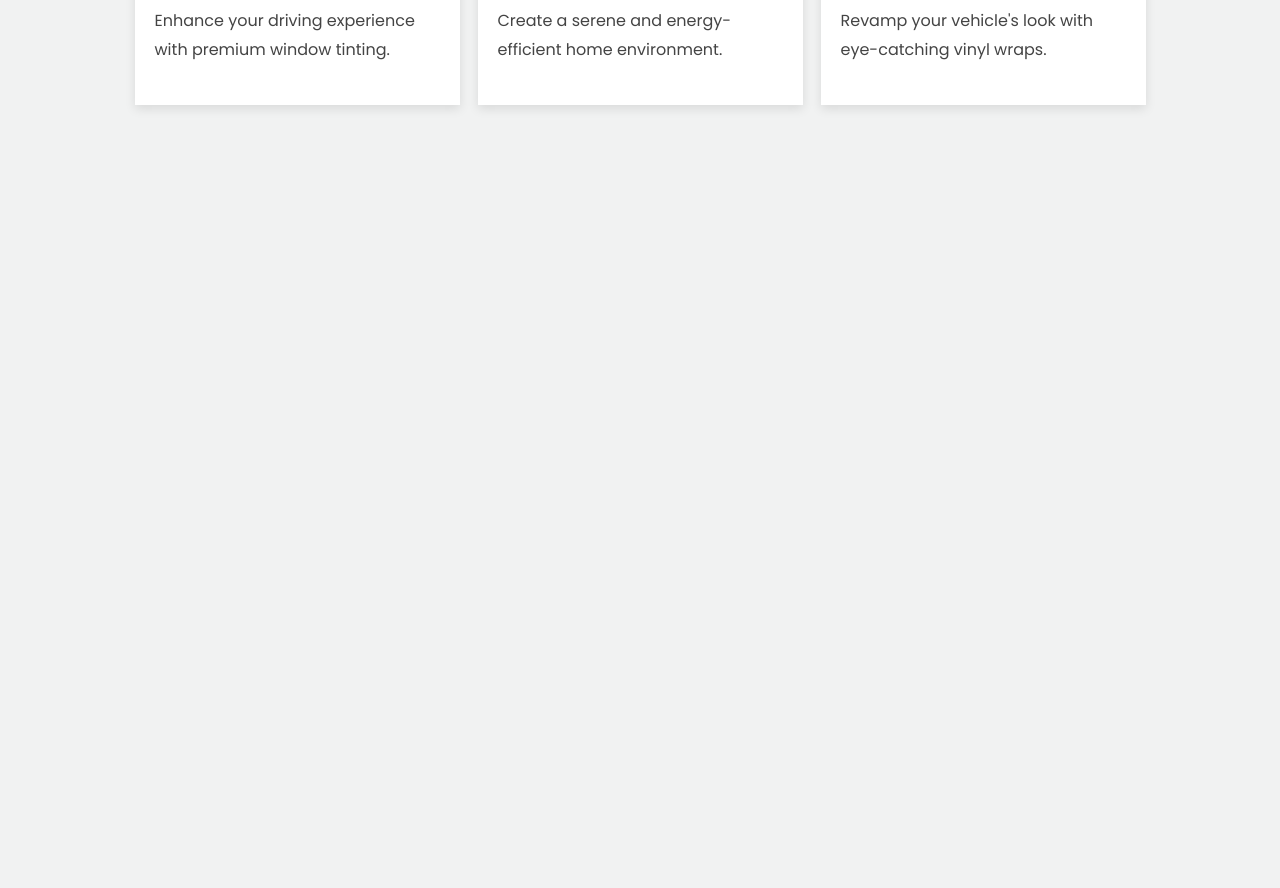
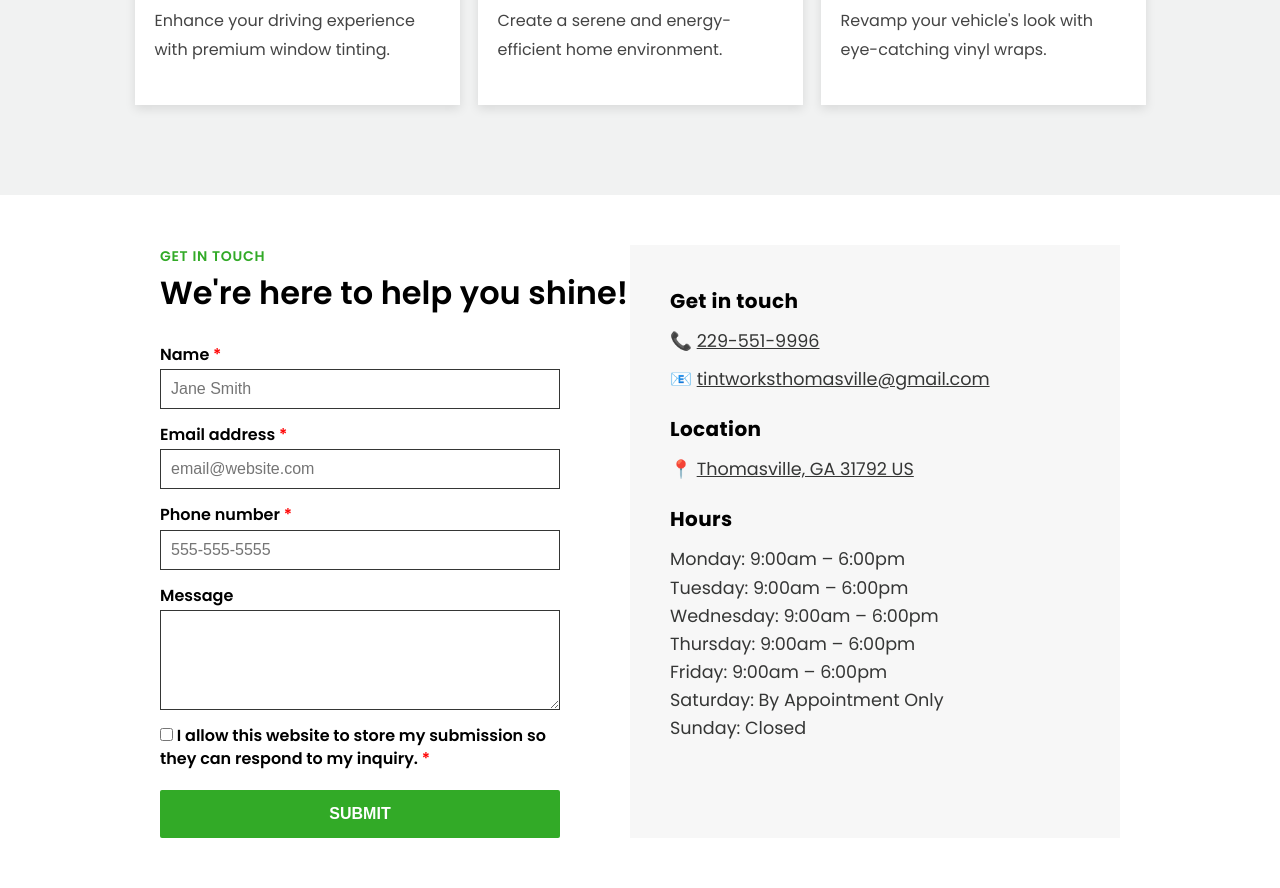
Before and after one commit to josepahtkinson/tintworks-website, a plain HTML site: page index.html in a window 1280 px wide. Shown: the part 1847-2735 px from the top of the page. Before the commit the page ends 2042 px from the top, so only its background shows below. Drawn offline with Linux system fonts and the light colour scheme.

Commit message:
Finalized desktop design

```diff
--- a/index.html
+++ b/index.html
@@ -17,7 +17,7 @@
       <a href="#home" class="sectionAnchor" onclick="smoothScroll('#home'); return false;">Home</a>
       <a href="#about" class="sectionAnchor" onclick="smoothScroll('#about'); return false;">About</a>
       <a href="#services" class="sectionAnchor" onclick="smoothScroll('#services'); return false;">Services</a>
-      <a href="#contact" class="contact-btn">CONTACT</a>
+      <a href="#contact" class="contact-btn" onclick="smoothScroll('#contact'); return false;">CONTACT</a>
     </nav>
   </header>
 
@@ -107,6 +107,56 @@
   </div>
 </section>
 
+<section id="contact" class="contact-page">
+  <div class="contact-form-container">
+    <h3 class="highlight">GET IN TOUCH</h3>
+    <h1>We're here to help you shine!</h1>
+
+    <!-- Form -->
+    <form action="https://formspree.io/f/mwpkggqd" method="POST">
+      <label for="name">Name <span class="required">*</span></label>
+      <input type="text" id="name" name="name" placeholder="Jane Smith" required>
+
+      <label for="email">Email address <span class="required">*</span></label>
+      <input type="email" id="email" name="email" placeholder="email@website.com" required>
+
+      <label for="phone">Phone number <span class="required">*</span></label>
+      <input type="tel" id="phone" name="phone" placeholder="555-555-5555" required>
+
+      <label for="message">Message</label>
+      <textarea id="message" name="message"></textarea>
+
+      <label>
+        <input type="checkbox" name="consent" required>
+        I allow this website to store my submission so they can respond to my inquiry. <span class="required">*</span>
+      </label>
+
+      <button type="submit" class="submit-button">SUBMIT</button>
+    </form>
+  </div>
+
+  <!-- Contact Details -->
+  <div class="contact-details">
+    <h3>Get in touch</h3>
+    <p>📞 <a href="tel:2295519996">229-551-9996</a></p>
+    <p>📧 <a href="mailto:tintworksthomasville@gmail.com">tintworksthomasville@gmail.com</a></p>
+
+    <h3>Location</h3>
+    <p>📍 <a href="http://maps.google.com/?q=Tint Works East Jackson Street, Thomasville, GA, 31792">Thomasville, GA 31792 US</a></p>
+
+    <h3>Hours</h3>
+    <ul>
+      <li>Monday: 9:00am – 6:00pm</li>
+      <li>Tuesday: 9:00am – 6:00pm</li>
+      <li>Wednesday: 9:00am – 6:00pm</li>
+      <li>Thursday: 9:00am – 6:00pm</li>
+      <li>Friday: 9:00am – 6:00pm</li>
+      <li>Saturday: By Appointment Only</li>
+      <li>Sunday: Closed</li>
+    </ul>
+  </div>
+</section>
+
 
   <script src="script.js"></script>
 </body>
--- a/styles.css
+++ b/styles.css
@@ -243,6 +243,7 @@
     transform: translateX(5px); /* Chevron moves to the right */
     stroke: #32AA27; /* Chevron turns green */
   }
+
 .services {
   padding: 50px 9vw; /* Matches spacing from other sections */
   background: #f1f2f2; /* Light background color */
@@ -347,7 +348,6 @@
 body {
   font-family: "Poppins", sans-serif;
   line-height: 1.6;
-  background: #f1f2f2; /* Matches light background */
 }
 
 /* Service Details Section */
@@ -437,7 +437,7 @@ body {
 /* Call-to-Action Button */
 .cta-button {
   display: inline-block;
-  padding: 16px 35px;
+  padding: 12px 35px;
   background-color: #32AA27;
   color: #fff;
   border: none;
@@ -452,3 +452,131 @@ body {
 .cta-button:hover {
   background-color: #008c3b; /* Slightly darker green on hover */
 }
+
+/* Contact Page */
+.contact-page {
+  display: flex;
+  justify-content: space-between;
+  padding: 50px 10vw;
+  margin-left: 2em;
+}
+
+.contact-form-container {
+  flex: 2;
+}
+
+.contact-details {
+  flex: 1;
+  background: #f7f7f7;
+  padding: 20px;
+  border-radius: 8px;
+}
+
+.contact-form-container h1 {
+  font-size: 2rem;
+  margin-bottom: 10px;
+}
+
+form {
+  display: flex;
+  flex-direction: column;
+}
+
+label {
+  margin-top: 15px;
+  font-weight: 600;
+  max-width: 400px; /* Limits the width for better layout */
+  display: block; /* Ensures proper wrapping */
+  line-height: 1.4; /* Adjusts spacing for readability */
+}
+
+.required {
+  color: red;
+}
+
+input,
+textarea {
+  margin-top: 3px;
+  padding: 10px;
+  border: 1px solid #353635;
+  font-size: 1rem;
+  color: #353635; /* Dark gray for input text */
+  max-width: 400px;
+}
+
+textarea {
+  height: 100px;
+}
+
+.submit-button {
+  margin-top: 20px;
+  background: #32AA27;
+  color: white;
+  padding: 15px 20px;
+  border: none;
+  border-radius: 2px;
+  font-size: 1rem;
+  cursor: pointer;
+  transition: background-color 0.3s ease;
+  max-width: 400px;
+  font-weight: 600;
+}
+
+.submit-button:hover {
+  background: #008c3b;
+}
+
+.contact-page h3 {
+  font-size: 14px;
+  font-weight: 600;
+  letter-spacing: .05em;
+  color: #32AA27;
+}
+
+.contact-page h1 {
+  font-weight: 600;
+}
+
+/* Contact Details */
+.contact-details {
+  min-width: 490px;
+  margin-right: 2em;
+  border-radius: 0px;
+  padding-left: 40px;
+}
+
+.contact-details h3 {
+  margin-top: 20px;
+  font-size: 1.25rem;
+  color:#000;
+  font-weight:700;
+  letter-spacing: 0.02em;
+}
+
+.contact-details p,
+.contact-details ul {
+  margin-top: 10px;
+  font-size: 1.1rem;
+  color: #353635
+}
+
+.contact-details a {
+  color: #353635;
+}
+
+.contact-details a:hover {
+  color: #32AA27;
+}
+
+.contact-details ul {
+  list-style-type: none;
+}
+
+body.individual-page {
+  background: #f1f2f2; /* Matches the light background from services section */
+}
+
+/* Ensure Buttons Have No Underlines */
+.cta-button {
+  text-decoration: none; /* Removes underline from buttons */
+}
```
Also changed, not shown: residential-window-tinting.html (+2 -2 lines), vehicle-window-tinting.html (+2 -2 lines), vinyl-car-wrapping.html (+2 -2 lines).
